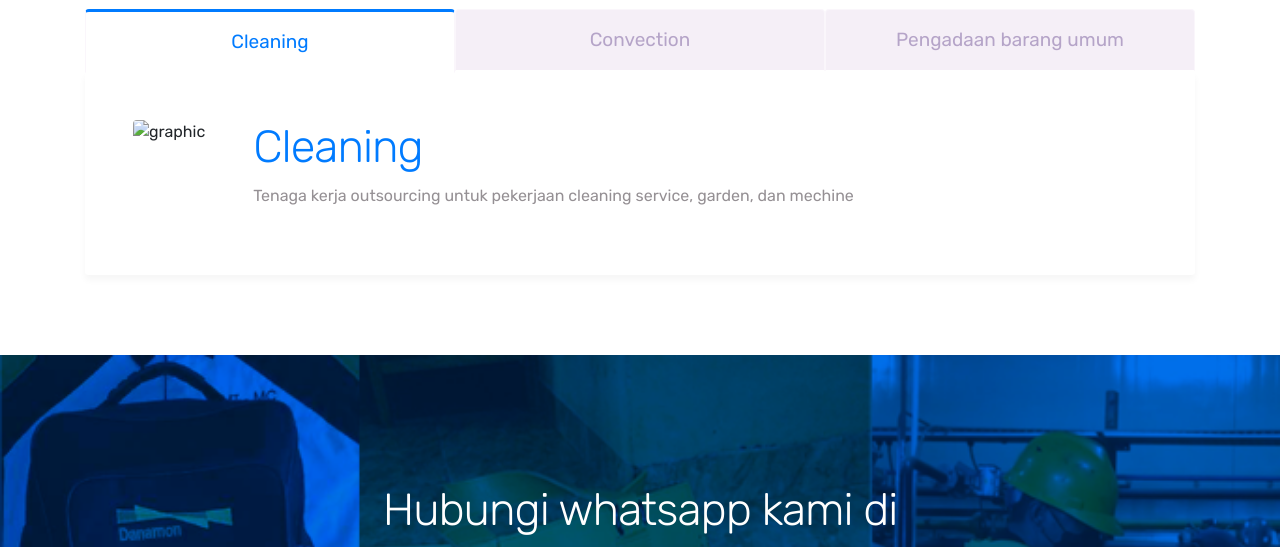
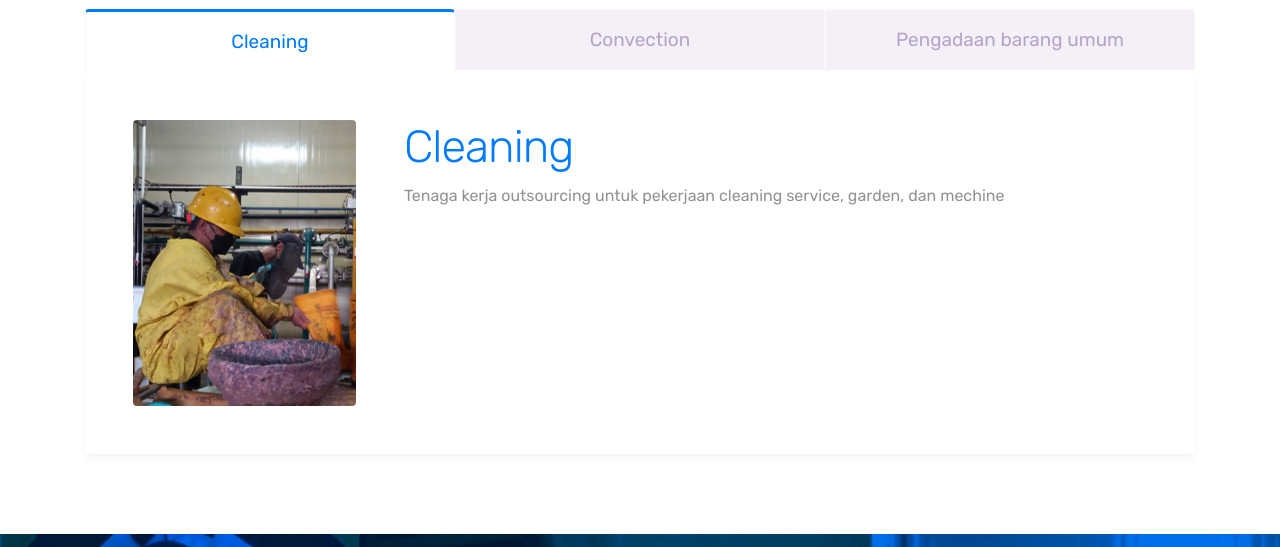
Before and after one commit to RizandaRmdhn/konveksi_try, a plain HTML site: page index.html in a window 1280 px wide. Shown: the part 2720-3267 px from the top of the page. Drawn offline with Linux system fonts and the light colour scheme.

Commit message:
Update index.html
cleanr jadi cleaner

```diff
--- a/index.html
+++ b/index.html
@@ -137,7 +137,7 @@
             <div class="tab-content">
                 <div class="tab-pane fade show active" id="communication">
                     <div class="d-flex flex-column flex-lg-row">
-                        <img src="images/cleanr.png" alt="graphic" class="img-fluid rounded align-self-start mr-lg-5 mb-5 mb-lg-0">
+                        <img src="images/cleaner.png" alt="graphic" class="img-fluid rounded align-self-start mr-lg-5 mb-5 mb-lg-0">
                         <div>
 
                             <h2>Cleaning</h2>
```
